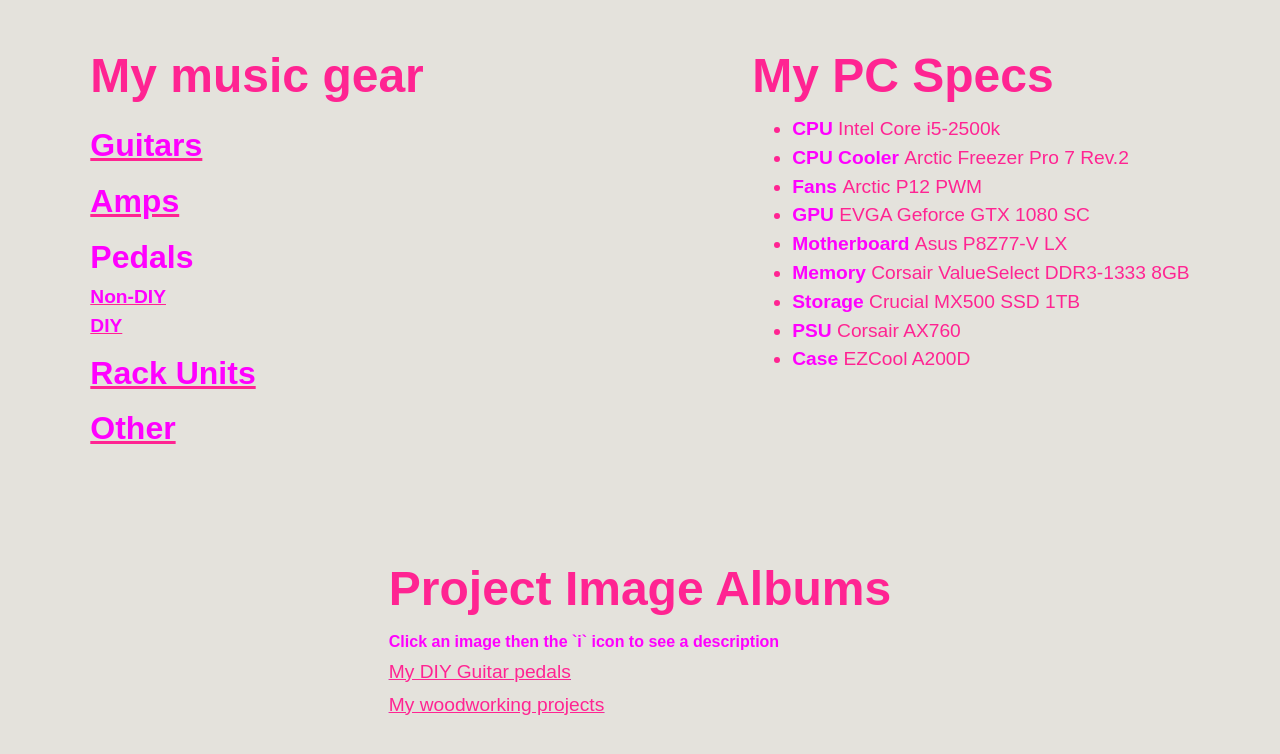
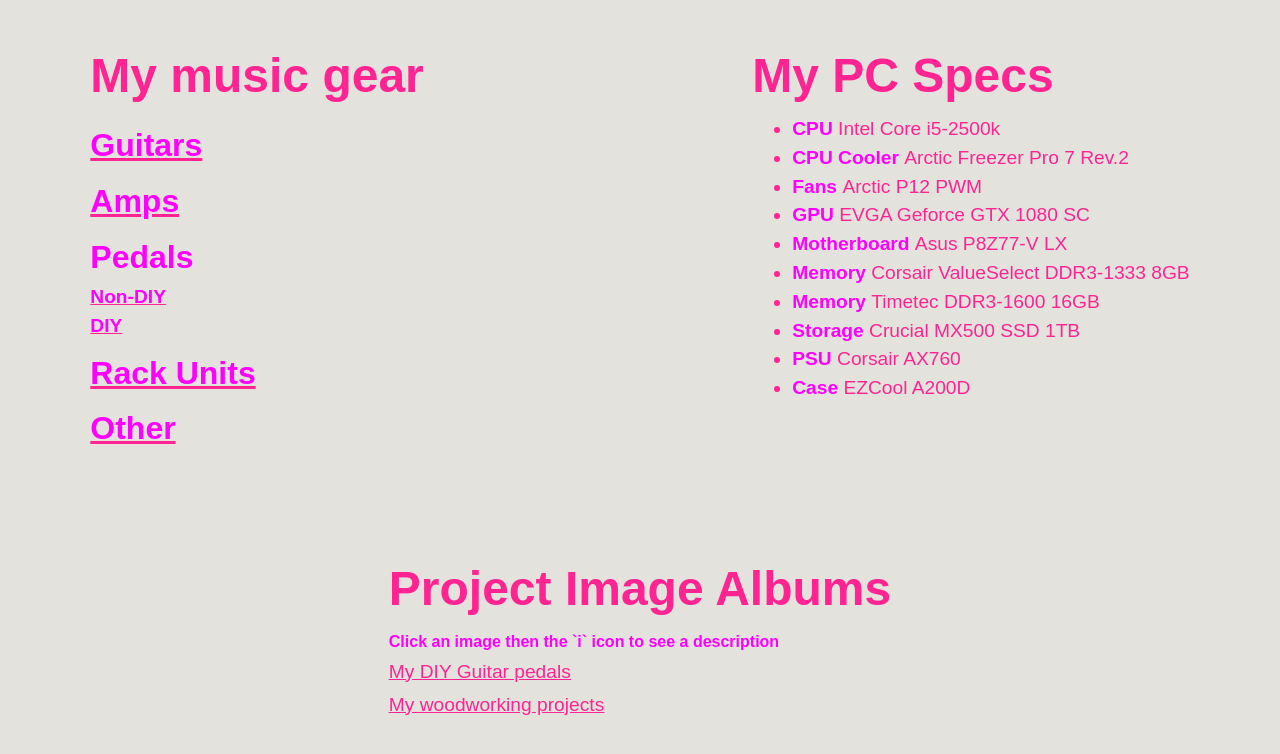
Before and after one commit to hedavies98/hedavies98.github.io, a plain HTML site: page bio.html in a window 1280 px wide. Drawn offline with Linux system fonts and the light colour scheme.

Commit message:
Update bio.html

```diff
--- a/bio.html
+++ b/bio.html
@@ -69,6 +69,7 @@
 			  <li><span class="bold">GPU </span>EVGA Geforce GTX 1080 SC</li>
 			  <li><span class="bold">Motherboard </span>Asus P8Z77-V LX</li>
 			  <li><span class="bold">Memory </span>Corsair ValueSelect DDR3-1333 8GB</li>
+			  <li><span class="bold">Memory </span>Timetec DDR3-1600 16GB</li>
 			  <li><span class="bold">Storage </span>Crucial MX500 SSD 1TB</li>
 			  <li><span class="bold">PSU </span>Corsair AX760</li>
 			  <li><span class="bold">Case </span>EZCool A200D</li>
```
